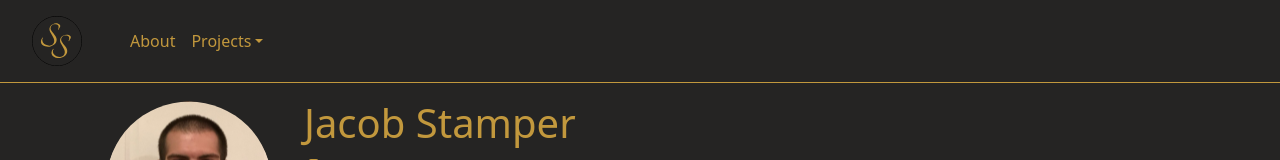
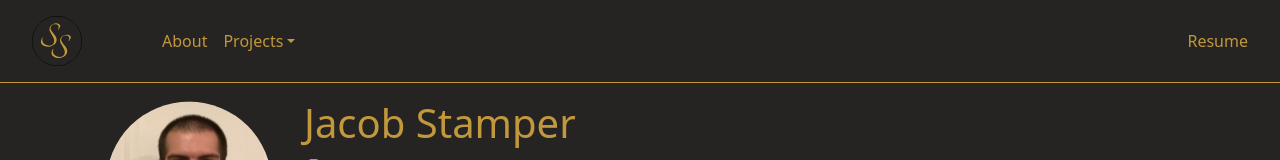
Before and after one commit to StamperSoftware/portfolio_v2, an Angular app in the folder client/: page / in a window 1280 px wide. Shown: the top 160 px of the page. Built offline with nearby package versions, Linux system fonts and the light colour scheme; no server answers.

Commit message:
added pdf

```diff
--- a/client/src/app/ui/header/header.component.html
+++ b/client/src/app/ui/header/header.component.html
@@ -1,7 +1,7 @@
 <header>
-    <nav class="navbar navbar-expand-lg d-flex gap-5">
+    <nav class="navbar navbar-expand-lg">
         <a class="nav-brand" routerLink="/">
-            <img id="logo" src="/images/small-logo.svg" alt="logo" />
+            <img id="logo" ngSrc="/images/small-logo.svg" alt="logo" height="50" width="50"/>
         </a>
         <div class="d-flex gap-3">
             <a class="nav-item" routerLink="/about">About</a>
@@ -13,5 +13,8 @@
                 </ul>
             </div>
         </div>
+        <div id="resume-container">
+            <a href="/pdf/resume.pdf" download="jacob-stamper-resume.pdf">Resume</a>
+        </div>
     </nav>
 </header>
--- a/client/src/app/ui/header/header.component.scss
+++ b/client/src/app/ui/header/header.component.scss
@@ -1,14 +1,15 @@
 nav {
   display : grid;
+  grid-template-columns: auto 1fr 1fr;
+  gap:5em;
   border-bottom:solid 1px;
   padding:1em 2em;
-
-  & > .nav-brand img {
-    height:50px;
-  }
-
 }
 
 #project-dropdown {
   cursor:pointer;
 }
+
+#resume-container {
+  justify-self: end;
+}
--- a/client/src/app/ui/header/header.component.ts
+++ b/client/src/app/ui/header/header.component.ts
@@ -1,6 +1,7 @@
 import { Component } from '@angular/core';
 import { NgbDropdown, NgbDropdownItem, NgbDropdownMenu, NgbDropdownToggle } from "@ng-bootstrap/ng-bootstrap";
 import { RouterLink } from "@angular/router";
+import { NgOptimizedImage } from "@angular/common";
 
 @Component({
   selector: 'app-header',
@@ -10,7 +11,8 @@ import { RouterLink } from "@angular/router";
         NgbDropdownToggle,
         NgbDropdownMenu,
         NgbDropdownItem,
-    RouterLink
+        RouterLink,
+        NgOptimizedImage
     ],
   templateUrl: './header.component.html',
   styleUrl: './header.component.scss'
```
Also changed, not shown: 1 other file (tests, documents, lock files or other folders). Lines whose indentation alone changed are shown as unchanged.
